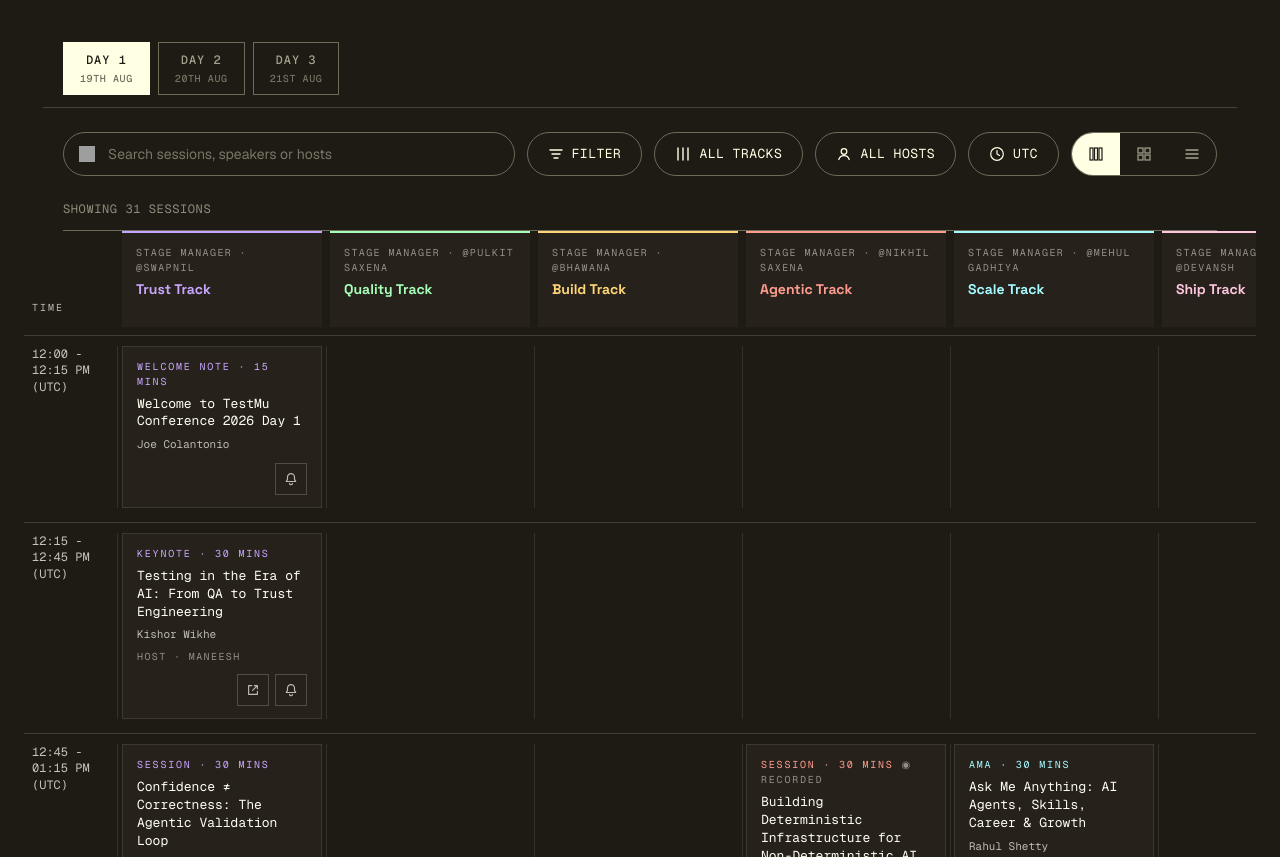
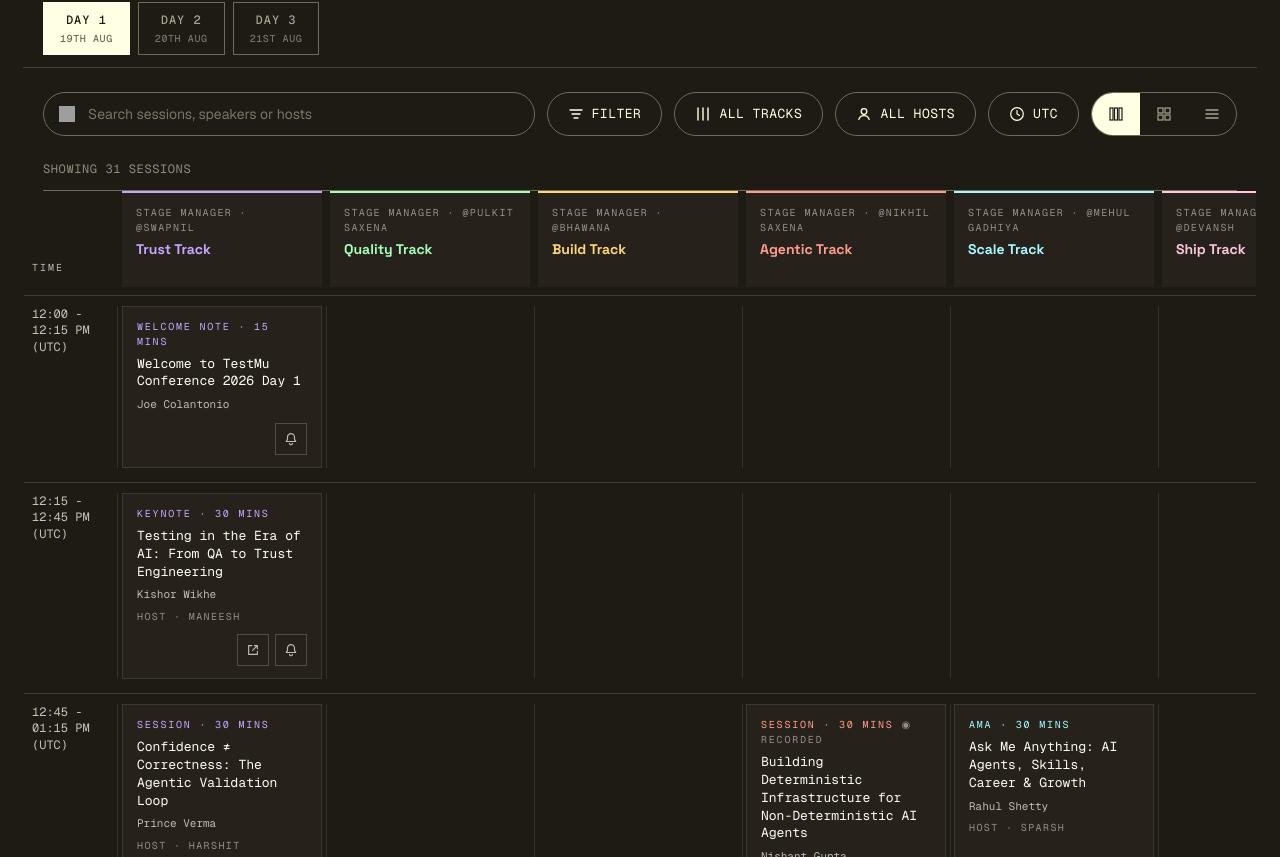
Before and after one commit to SparshKesari/testmu-agenda, a Next.js app: page / in a window 1280 px wide. Shown: the part 283-1140 px from the top of the page. Built offline with nearby package versions, Linux system fonts and the light colour scheme; grey boxes are pictures that could not be loaded.

Commit message:
Fixed Stages and UI

```diff
--- a/components/TestMuConf26/AgendaPage/TrackGrid.js
+++ b/components/TestMuConf26/AgendaPage/TrackGrid.js
@@ -1,4 +1,4 @@
-import { useEffect, useState } from "react";
+import { useEffect, useRef, useState } from "react";
 
 import { TRACKS } from "../../../lib/tracks";
 import { usePersona } from "../../../lib/PersonaContext";
@@ -281,22 +281,36 @@
 
   const dayLabel = `Day ${(dayId || "").replace("day", "")}`;
 
+  /* The pinned header is a separate element from the scrolling rows, so
+     its horizontal offset has to be mirrored by hand. Written straight
+     to the DOM node rather than through state — this fires on every
+     scroll frame and must not re-render the grid. */
+  const bodyRef = useRef(null);
+  const headRef = useRef(null);
+  const syncHeader = (e) => {
+    if (headRef.current) headRef.current.scrollLeft = e.currentTarget.scrollLeft;
+  };
+
   return (
-    /* The grid scrolls both ways inside its own viewport-capped box so
-       the sticky column headers pin to the top while the rows scroll
-       beneath them; making the scroll region focusable lets keyboard
-       users pan it with arrow keys. */
+    /* Sideways scrolling only: the page stays the single vertical
+       scroller. This used to be one box capped at 100vh with
+       overflow-auto, which gave the grid its own second vertical
+       scrollbar inside an already-scrolling page. */
+    <div className="relative">
+      {/* The Time/stage header row lives OUTSIDE the horizontal scroller
+          on purpose: `position: sticky` resolves against the nearest
+          scroll container, so inside the scroller it could never pin to
+          the page. Out here it pins below the site header (80px, 64px
+          under 992px) while the page scrolls. Its own overflow is hidden
+          and its scrollLeft is mirrored from the body below, so the
+          columns stay lined up when you pan sideways. */}
       <div
-      className={`overflow-auto pb-2 max-h-[calc(100vh-16px)] ${FOCUS_RING}`}
-      role="region"
-      aria-label={`${dayLabel} schedule by stage — scrollable`}
-      tabIndex={0}
+        ref={headRef}
+        className="sticky top-[80px] desktop:top-[64px] z-20 overflow-hidden bg-[#1e1a14]"
       >
         <div style={{ minWidth: `${gridMinWidth}px` }}>
-        {/* Column headers — sticky, with an opaque background so rows
-            scrolling underneath don't show through the column gaps. */}
           <div
-          className="grid gap-2 pb-2 sticky top-0 z-10 bg-[#1e1a14]"
+            className="grid gap-2 pb-2"
             style={{ gridTemplateColumns: colTemplate }}
           >
           <div className="px-2 py-3 text-[10px] tracking-[0.2em] uppercase text-[#fffef2]/70 self-end">
@@ -322,7 +336,21 @@
             </div>
           ))}
           </div>
+        </div>
+      </div>
 
+      {/* The rows: the only thing that scrolls sideways. Making the
+          scroll region focusable lets keyboard users pan it with arrow
+          keys; onScroll keeps the pinned header in step. */}
+      <div
+        ref={bodyRef}
+        onScroll={syncHeader}
+        className={`overflow-x-auto pb-2 ${FOCUS_RING}`}
+        role="region"
+        aria-label={`${dayLabel} schedule by stage — scrolls sideways`}
+        tabIndex={0}
+      >
+        <div style={{ minWidth: `${gridMinWidth}px` }}>
         {/* One row per time slot */}
         {slotOrder.map((slotKey) => {
           const slotRows = slots.get(slotKey);
@@ -440,6 +468,7 @@
         <div className="border-t border-[#fffef2]/15" aria-hidden="true" />
         </div>
       </div>
+    </div>
   );
 };
 
--- a/data/agendaData.json
+++ b/data/agendaData.json
@@ -414,7 +414,8 @@
       "duration": "15 MINS",
       "hosts": [
         "Kavya"
-      ]
+      ],
+      "track": "trust"
     }
   ],
   "day2": [
@@ -445,7 +446,7 @@
       "type": "SESSION",
       "speaker": "lazar-jovanovic",
       "session": "going-past-the-vibes-how-to-build-real-apps",
-      "track": "build",
+      "track": "scale",
       "hosts": [
         "Kavya"
       ]
@@ -473,7 +474,7 @@
       "session": "advanced-web-testing-playwright-ai",
       "track": "workshop",
       "hosts": [
-        "Payam"
+        "Harshit"
       ]
     },
     {
@@ -488,7 +489,7 @@
         "justin-yuan"
       ],
       "session": "ai-in-mobile-qa-what-actually-works-today",
-      "track": "quality",
+      "track": "build",
       "hosts": [
         "Mudit"
       ]
@@ -517,7 +518,7 @@
         "anamika-mukhopadhyay"
       ],
       "session": "securing-agentic-ai",
-      "track": "ship",
+      "track": "quality",
       "hosts": [
         "Pulkit"
       ]
@@ -530,7 +531,7 @@
       "type": "SESSION",
       "speaker": "sumit-shatwara",
       "session": "agentic-engineering-from-writing-code-to-reviewing-it",
-      "track": "build",
+      "track": "trust",
       "hosts": [
         "Kavya"
       ]
@@ -543,7 +544,7 @@
       "type": "SESSION",
       "speaker": "pramod-yadav",
       "session": "revisit-old-problems-with-new-eyes",
-      "track": "trust",
+      "track": "ship",
       "hosts": [
         "Devansh"
       ]
@@ -588,7 +589,7 @@
       "type": "SESSION",
       "speaker": "neelmani-verma",
       "session": "trust-problem-quality-frameworks-ai-generated-code",
-      "track": "ship",
+      "track": "agentic",
       "hosts": [
         "Nikhil"
       ]
@@ -601,7 +602,7 @@
       "type": "SESSION",
       "speaker": "harinee-muralinath",
       "session": "why-does-ai-need-forward-deployed-engineers",
-      "track": "agentic",
+      "track": "build",
       "hosts": [
         "Sparsh"
       ]
@@ -656,7 +657,7 @@
       "type": "SESSION",
       "speaker": "gaurav-khurana",
       "session": "testers-guide-to-agentic-quality",
-      "track": "quality",
+      "track": "ship",
       "hosts": [
         "Kavita"
       ]
@@ -687,7 +688,7 @@
       "type": "SESSION",
       "speaker": "stephan-mousset",
       "session": "from-load-testing-to-reliability-engineering",
-      "track": "ship",
+      "track": "quality",
       "hosts": [
         "Saif"
       ]
@@ -702,7 +703,7 @@
       "session": "scaling-trust-not-automation",
       "track": "build",
       "hosts": [
-        "Devansh"
+        "Naima"
       ],
       "recorded": true
     },
@@ -743,7 +744,7 @@
       "type": "SESSION",
       "speaker": "pooja-oza",
       "session": "agentic-ai-changed-what-we-test",
-      "track": "quality",
+      "track": "trust",
       "hosts": [
         "Misbah"
       ]
@@ -770,7 +771,7 @@
       "type": "SESSION",
       "speaker": "prashant-sharma",
       "session": "building-once-running-everywhere-portable-ai",
-      "track": "agentic",
+      "track": "scale",
       "hosts": [
         "Kavya"
       ]
@@ -783,7 +784,7 @@
       "type": "SESSION",
       "speaker": "adeel-mansoor",
       "session": "new-skill-stack-sdets-agentic-era",
-      "track": "trust",
+      "track": "quality",
       "hosts": [
         "Vaishali"
       ]
@@ -814,7 +815,7 @@
         "rahul-nethi"
       ],
       "session": "who-tests-the-machines-software-quality-in-the-age-of-ai-written-code",
-      "track": "scale",
+      "track": "agentic",
       "hosts": [
         "Wendy"
       ]
@@ -827,7 +828,7 @@
       "type": "FIRESIDE CHAT",
       "speaker": "vibhor-rastogi",
       "session": "the-economics-of-ai-agents",
-      "track": "agentic",
+      "track": "ship",
       "hosts": [
         "Mudit"
       ]
@@ -840,7 +841,7 @@
       "type": "SESSION",
       "speaker": "mallika-fernandes",
       "session": "agentic-ai-and-the-next-decade-of-quality-engineering",
-      "track": "quality",
+      "track": "workshop",
       "recorded": true
     },
     {
@@ -851,7 +852,7 @@
       "type": "SESSION",
       "speaker": "rashi-agrawal",
       "session": "when-you-run-out-of-requirements-all-in-on-agents",
-      "track": "ship",
+      "track": "trust",
       "hosts": [
         "Swapnil"
       ]
@@ -864,7 +865,7 @@
       "type": "KEYNOTE",
       "speaker": "andrew-duncan",
       "session": "the-next-era-of-ai-from-can-we-build-it-to-can-we-trust-it",
-      "track": "trust",
+      "track": "scale",
       "recorded": true
     },
     {
@@ -914,6 +915,7 @@
       "type": "SESSION",
       "speaker": "hammad-ahmed",
       "session": "scaling-quality-in-a-decision-intelligence-platform",
+      "track": "trust",
       "hosts": [
         "Swapnil"
       ]
@@ -930,6 +932,7 @@
         "humberto-henriquez"
       ],
       "session": "driving-the-agentic-shift-in-banking",
+      "track": "ship",
       "hosts": [
         "Javier"
       ]
@@ -939,6 +942,7 @@
       "title": "Closing Note",
       "time": "01:45 - 02:00 PM (PT)",
       "duration": "15 MINS",
+      "track": "build",
       "hosts": [
         "Sparsh"
       ]
@@ -1030,7 +1034,7 @@
       "type": "SESSION",
       "speaker": "mathias-strziga",
       "session": "copilot-wrote-it-surviving-ai-code-tsunami",
-      "track": "build",
+      "track": "trust",
       "hosts": [
         "Swapnil"
       ]
@@ -1043,7 +1047,7 @@
       "type": "SESSION",
       "speaker": "anubhav-singhmaar",
       "session": "evidence-based-qa-proving-quality-with-agentic-test-runs",
-      "track": "trust",
+      "track": "build",
       "hosts": [
         "Harshit"
       ]
@@ -1082,7 +1086,7 @@
       "type": "SESSION",
       "speaker": "spyros-katopodis",
       "session": "billion-dollar-healthcare-ai-qa-playbook",
-      "track": "quality",
+      "track": "agentic",
       "hosts": [
         "Nikhil"
       ]
@@ -1108,7 +1112,7 @@
       "type": "SESSION",
       "speaker": "safeena-banu",
       "session": "ai-architecture-thinking-from-idea-to-impact",
-      "track": "agentic",
+      "track": "quality",
       "hosts": [
         "Sparsh"
       ]
@@ -1228,7 +1232,7 @@
       "type": "SESSION",
       "speaker": "thejes-sree-satheesh-kumar",
       "session": "testing-the-untestable-owasp-ai-llm-risks",
-      "track": "quality",
+      "track": "workshop",
       "hosts": [
         "Akarshi"
       ]
@@ -1241,7 +1245,7 @@
       "type": "SESSION",
       "speaker": "chinmaya-kothari",
       "session": "when-software-starts-thinking-the-now-of-quality-engineering",
-      "track": "trust",
+      "track": "quality",
       "hosts": [
         "Pulkit"
       ]
@@ -1266,7 +1270,8 @@
       "id": "d3s9",
       "title": "Closing Note",
       "time": "11:00 - 11:30 AM (PT)",
-      "duration": "30 MINS"
+      "duration": "30 MINS",
+      "track": "trust"
     }
   ]
 }
--- a/pages/index.js
+++ b/pages/index.js
@@ -274,7 +274,10 @@
 
         <div className={styles.container}>
           <section className={styles.page}>
-            <div className={styles.container}>
+            {/* One .container for the whole page — this used to nest a
+                second one, which doubled the 20px side padding and the
+                40px/96px vertical padding. */}
+            <div>
               <h1 className={styles.title}>Agenda</h1>
 
               <div
```
Also changed, not shown: 1 other file (tests, documents, lock files or other folders). Lines whose indentation alone changed are shown as unchanged.
